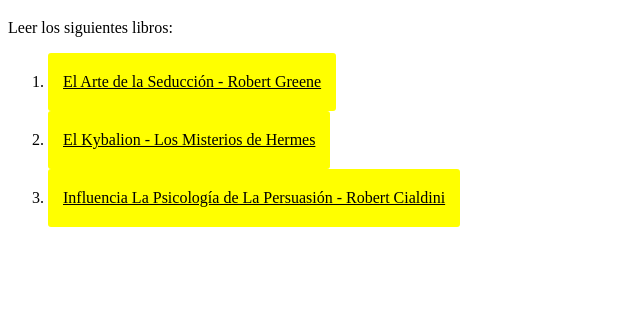
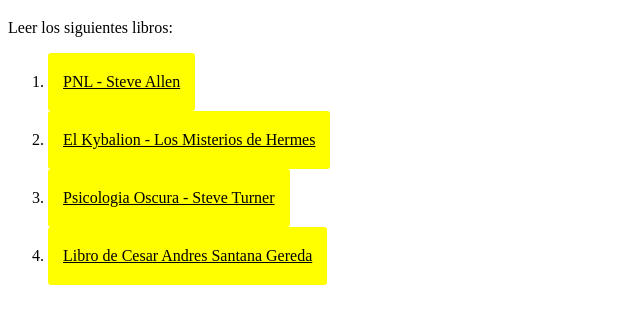
Before and after one commit to ajo2025/fgj, a plain HTML site: page index13.html in a window 1280 px wide. Shown: the part 62-386 px from the top of the page, without its empty margins (0-640 px from the left). Drawn offline with Linux system fonts and the light colour scheme.

Commit message:
Add files via upload

```diff
--- a/index13.html
+++ b/index13.html
@@ -41,9 +41,11 @@
     <p>Leer los siguientes libros:</p>
     <p>
         <ol>
-          <li><a class="btn btn-materias" href="">El Arte de la Seducción - Robert Greene</a></li>
+          <li><a class="btn btn-materias" href="">PNL - Steve Allen</a></li>
           <li><a class="btn btn-materias" href="">El Kybalion - Los Misterios de Hermes</a></li>
-          <li><a class="btn btn-materias" href="">Influencia La Psicología de La Persuasión - Robert Cialdini</a></li>
+          <li><a class="btn btn-materias" href="">Psicologia Oscura - Steve Turner</a></li>
+          <li><a class="btn btn-materias" href="">Libro de Cesar Andres Santana Gereda</a></li>
         </ol>
+
     </p>
 </body>
```
Also changed, not shown: index1.html (+2 -2 lines), index14.html (+1 -1 lines), indexx.html (+1 -1 lines).
